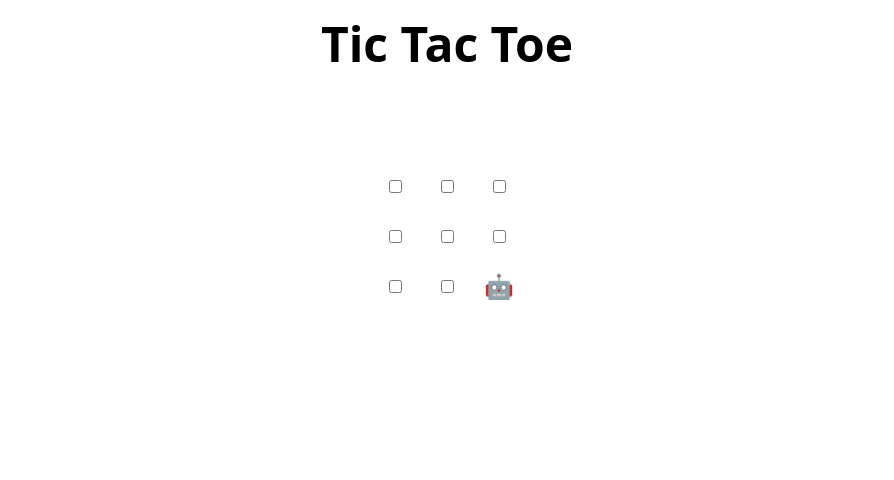
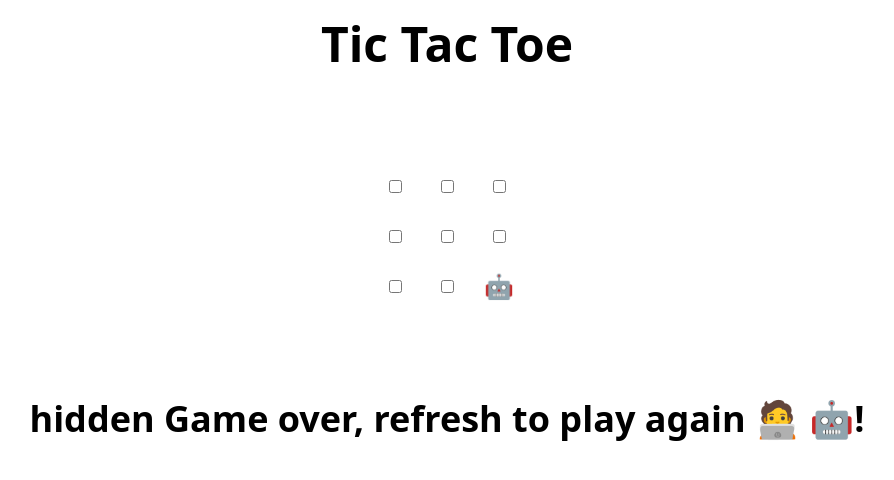
Before and after one commit to abhishekmallav/skills-review-pull-requests, a plain HTML site: page index.html in a window 1280 px wide. Shown: the whole page, without its empty margins (193-1087 px from the left). Drawn offline with Linux system fonts and the light colour scheme.

Commit message:
Update index.html

```diff
--- a/index.html
+++ b/index.html
@@ -47,7 +47,7 @@
   </tr>
 </table>
 
-<h2 hidden>Game over, refresh to play again 🧑‍💻 🤖!</h2>
+<h2> hidden Game over, refresh to play again 🧑‍💻 🤖!</h2>
 
 <script>
   // Initialization
```
